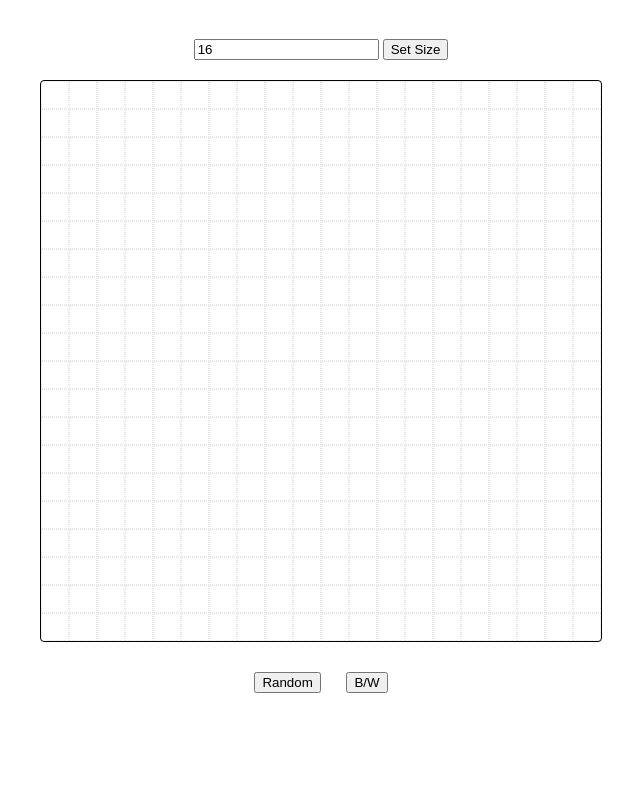
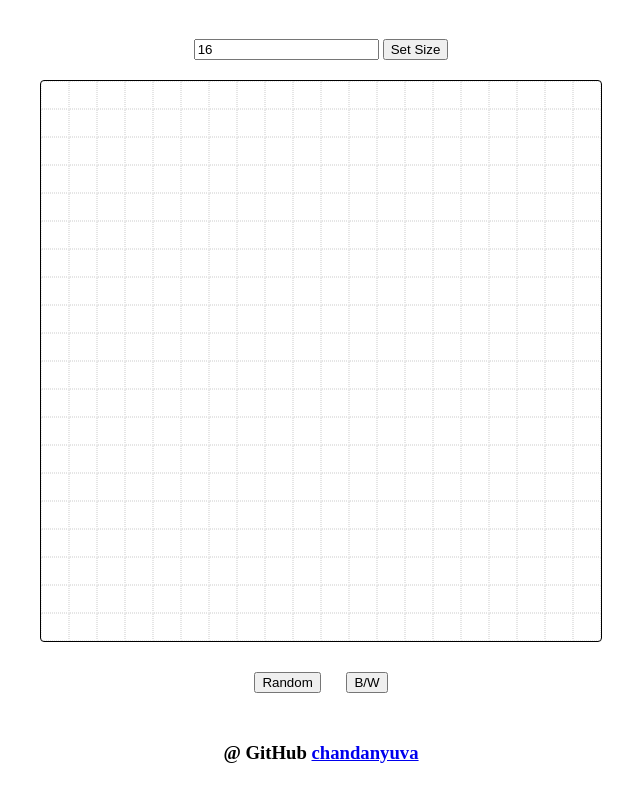
Before and after one commit to chandanyuva/Etch-a-Sketch, a plain HTML site: page index.html in a window 1280 px wide. Shown: the part 69-859 px from the top of the page, without its empty margins (319-959 px from the left). Before the commit the page ends 800 px from the top, so only its background shows below. Drawn offline with Linux system fonts and the light colour scheme.

Commit message:
ADDED LINK AT THE BOTTOM
Github

```diff
--- a/index.html
+++ b/index.html
@@ -26,6 +26,7 @@
                 </button>
                 <button class="setBw-button" onclick="setBw()">B/W</button>
             </div>
+            <h3>@ GitHub <a href="https://github.com/chandanyuva">chandanyuva</a></h3>
         </div>
     </body>
 </html>
```
